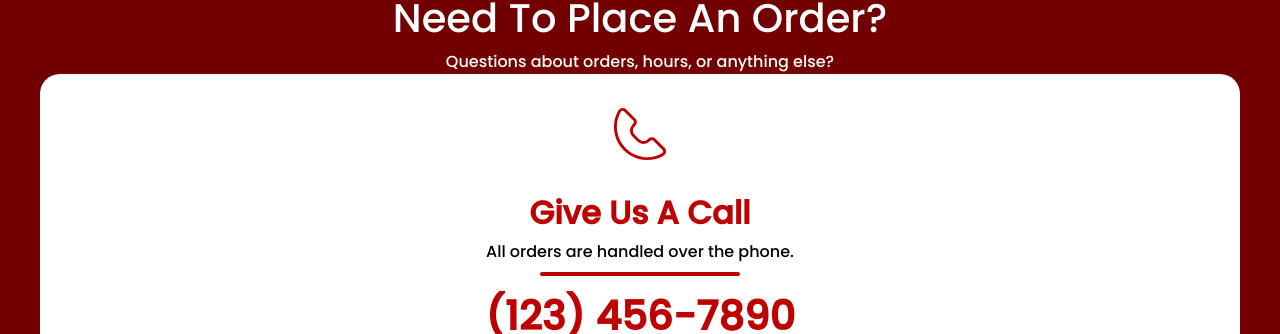
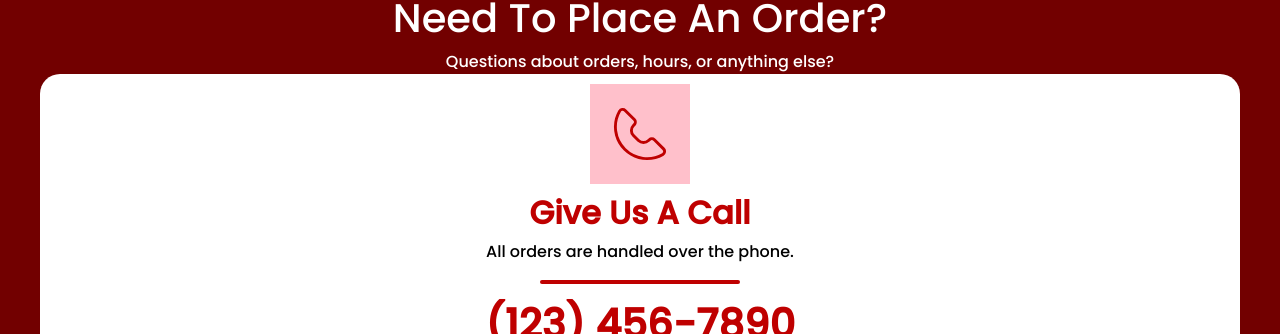
Before and after one commit to DustinKalb/rickey-meches-donut-king, a Next.js app: page / in a window 1280 px wide. Shown: the part 3013-3347 px from the top of the page. Built offline with nearby package versions, Linux system fonts and the light colour scheme.

Commit message:
worked on contact section

```diff
--- a/src/components/sections/ContactSection/ContactSection.css
+++ b/src/components/sections/ContactSection/ContactSection.css
@@ -43,7 +43,7 @@
   width: 200px;
   height: 4px;
   background-color: #bf0000;
-  margin: 8px auto 16px;
+  margin: 16px auto 16px;
   border-radius: 2px;
 }
 
@@ -51,3 +51,14 @@
   color: #bf0000;
   font-weight: 700;
 }
+
+.phoneIcon {
+  font-size: 64px;
+  background-color: pink;
+  border-radius: 100;
+  padding: 15px;
+  color: #bf0000;
+  height: 100px;
+  width: 100px;
+  margin: 10px;
+}
--- a/src/components/sections/ContactSection/ContactSection.jsx
+++ b/src/components/sections/ContactSection/ContactSection.jsx
@@ -11,7 +11,7 @@ function ContactSection() {
           <div>Questions about orders, hours, or anything else?</div>
         </div>
         <div className="contactCard">
-          <CiPhone className="socialIcon" />
+          <CiPhone className="phoneIcon" />
           <h1 className="giveUsACall">Give Us A Call</h1>
           <div>All orders are handled over the phone.</div>
           <div className="divider2" />
```
